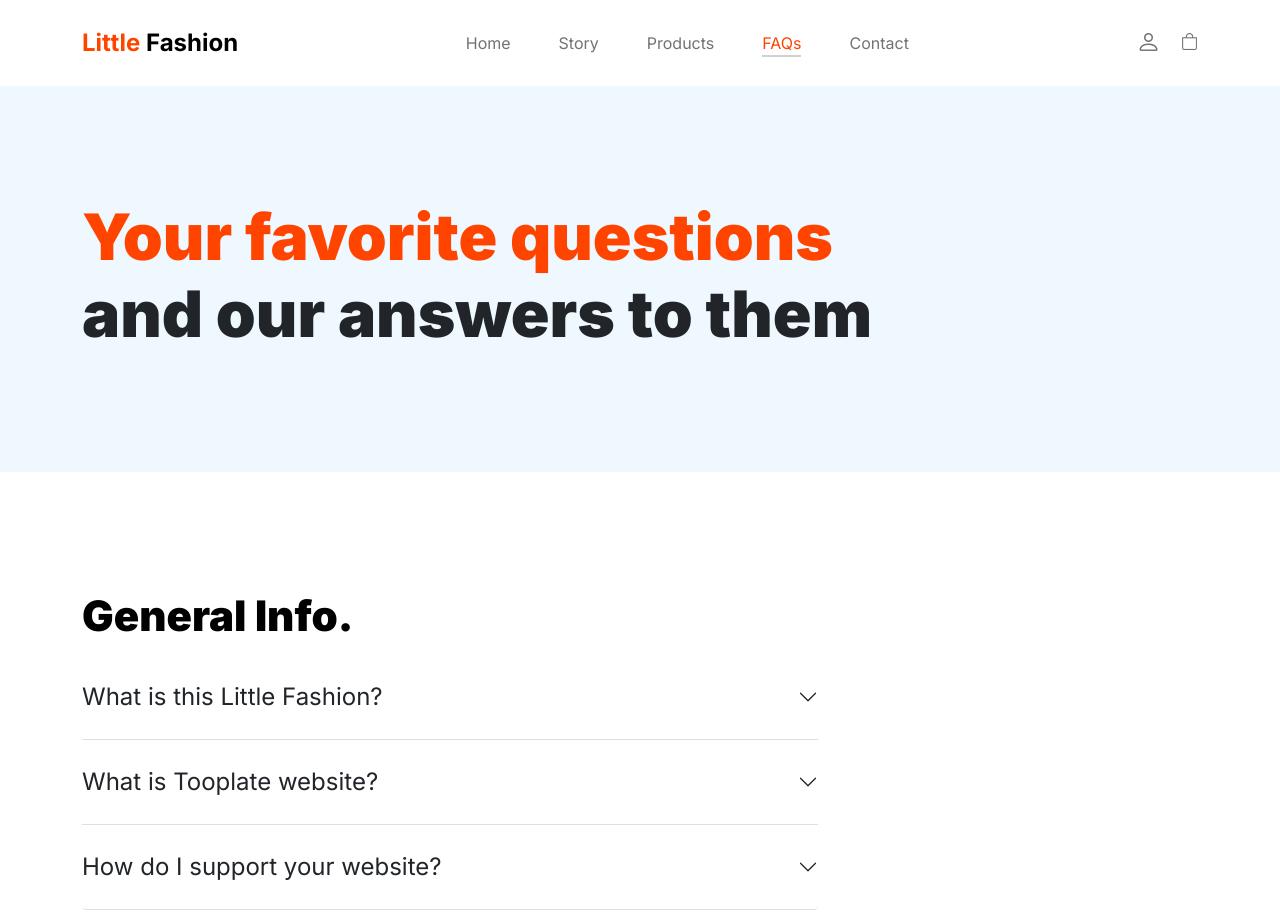
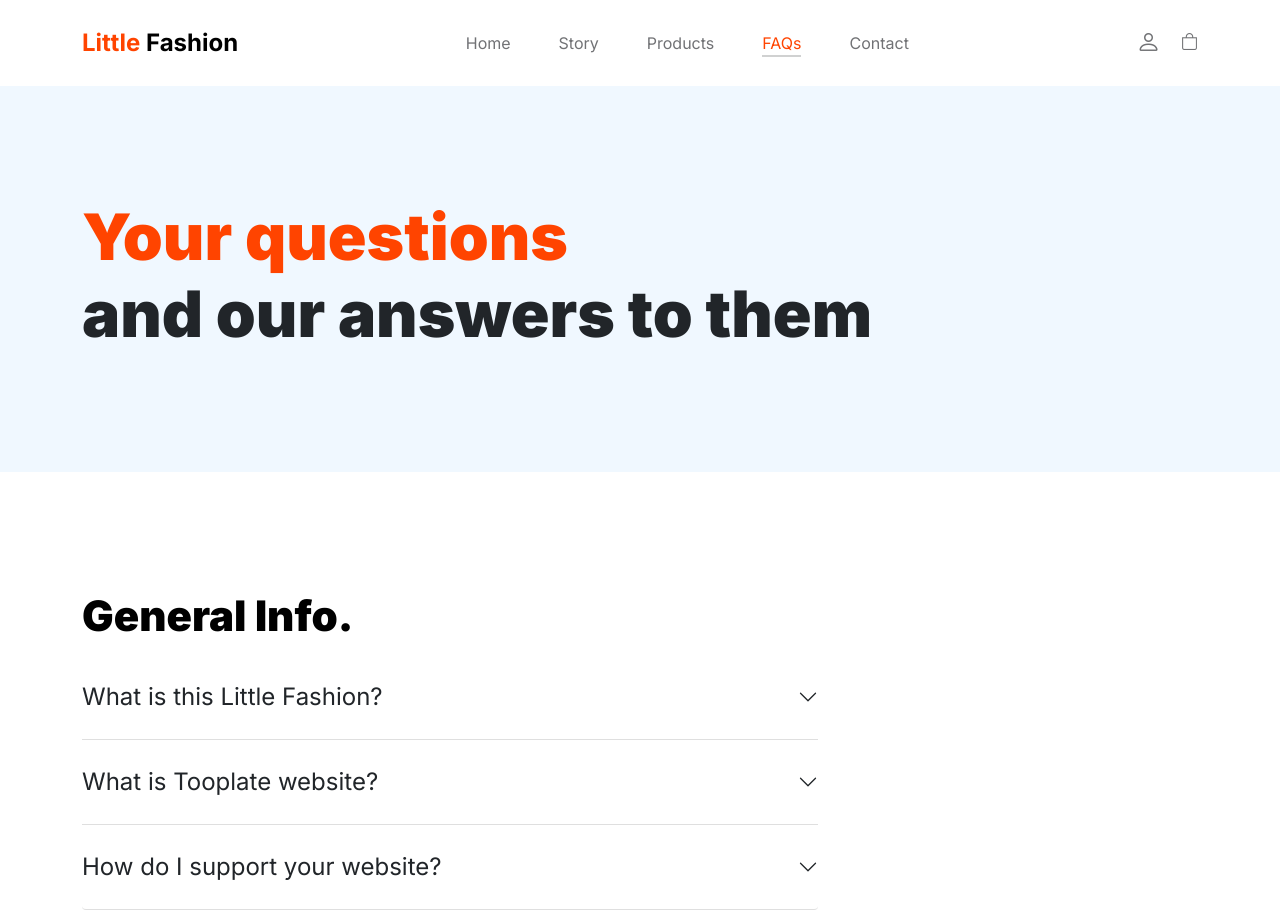
Before and after one commit to ganraj0707/FRT, a plain HTML site: page faq.html in a window 1280 px wide. Shown: the top 913 px of the page. Drawn offline with Linux system fonts and the light colour scheme.

Commit message:
Update faq.html

```diff
--- a/faq.html
+++ b/faq.html
@@ -96,7 +96,7 @@ https://www.tooplate.com/view/2127-little-fashion
 
                         <div class="col-lg-10 col-12">
                             <h1>
-                                <span class="d-block text-primary">Your favorite questions</span>
+                                <span class="d-block text-primary">Your questions</span>
                                 <span class="d-block text-dark">and our answers to them</span>
                             </h1>
                         </div>
```
